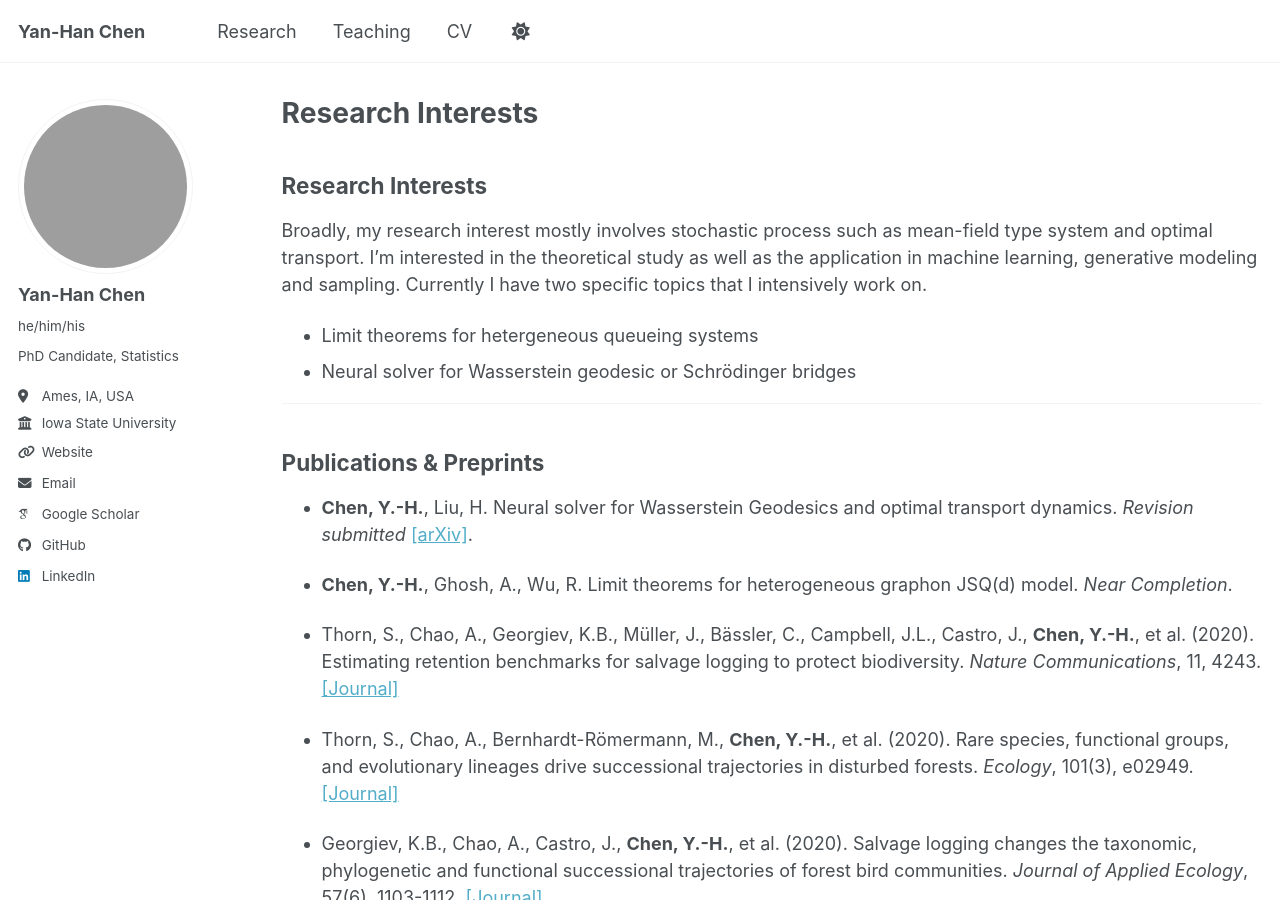
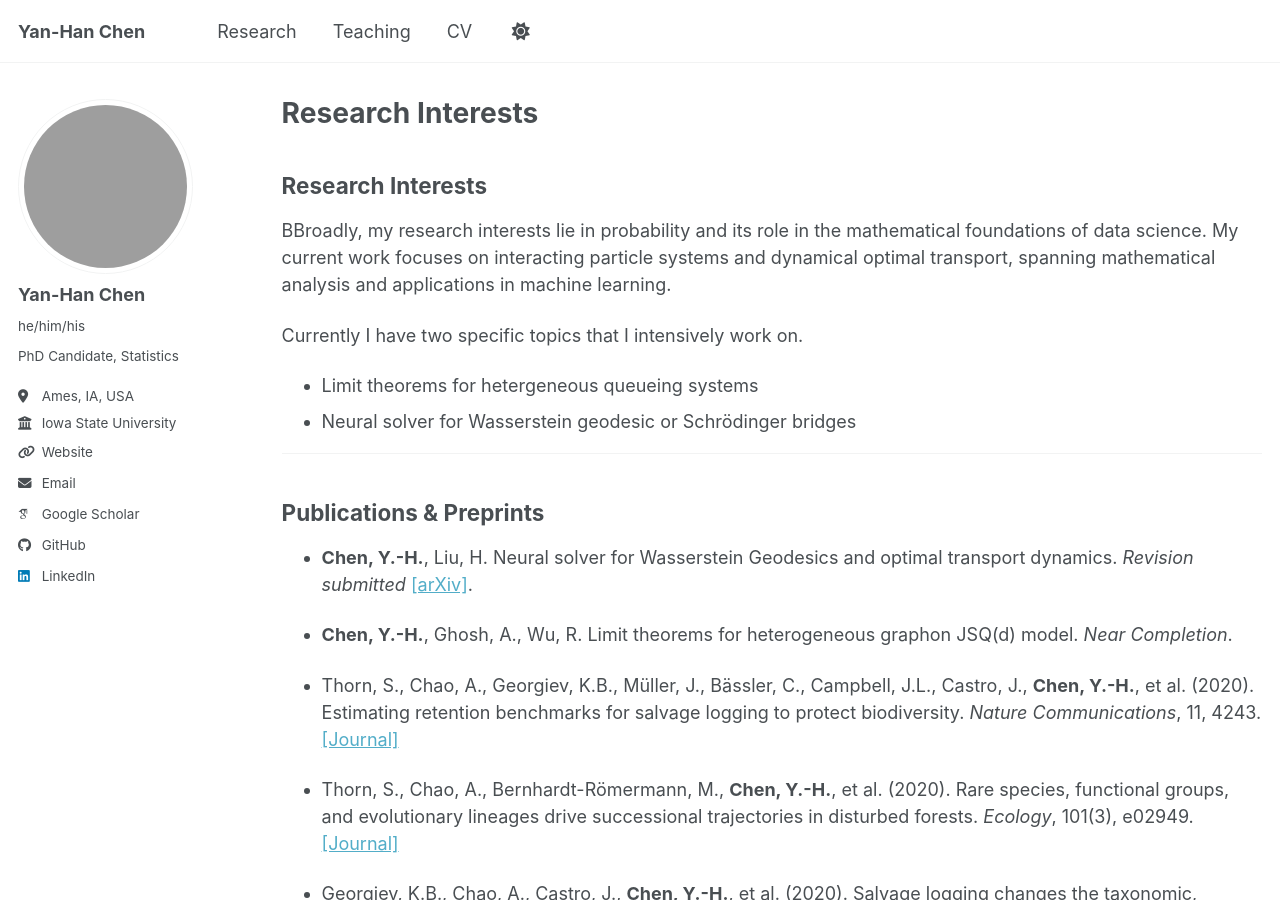
Before and after one commit to YanHanChen/YanHanChen.github.io, a Jekyll site: the page built from _pages/publications.md, in a window 1280 px wide and 900 px high. Built offline with Jekyll 4.4.1, drawn with Linux system fonts in a browser that asks for light colours; some web fonts are replaced; a script bundle is joined from its source files by our own code; library files that are not in the unit come from our copies; our own code applies the rules of GitHub Pages for plain Markdown files.

Commit message:
Update publications page

```diff
--- a/_pages/publications.md
+++ b/_pages/publications.md
@@ -7,8 +7,9 @@ author_profile: true
 
 ## Research Interests
 
-Broadly, my research interest mostly involves stochastic process such as mean-field type system and optimal transport.
-I'm interested in the theoretical study as well as the application in machine learning, generative modeling and sampling.
+BBroadly, my research interests lie in probability and its role in the mathematical foundations of data science.
+My current work focuses on interacting particle systems and dynamical optimal transport, spanning mathematical analysis and applications in machine learning.
+
 Currently I have two specific topics that I intensively work on.
 
 - Limit theorems for hetergeneous queueing systems
```
